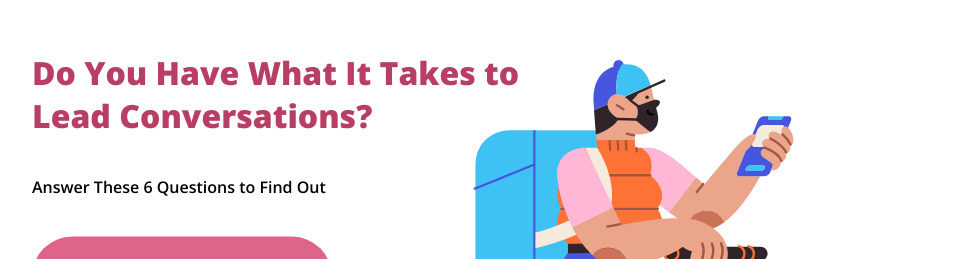
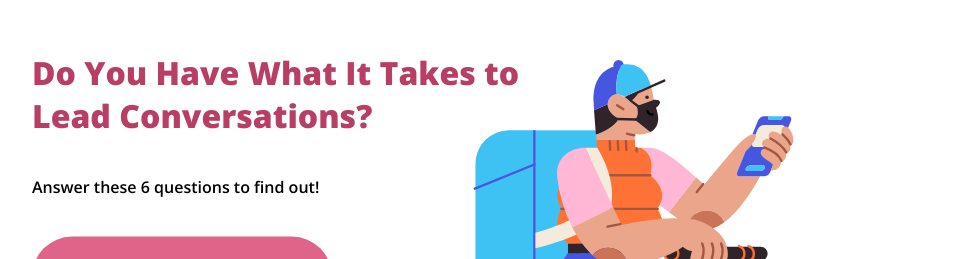
Before and after one commit to loreleim/alagame, a React (Create React App) app: page / in a window 1280 px wide. Shown: the part 216-475 px from the top of the page, without its empty margins (32-1003 px from the left). Built offline with nearby package versions, Linux system fonts and the light colour scheme.

Commit message:
Punctuation on hero

```diff
--- a/src/components/hero/index.js
+++ b/src/components/hero/index.js
@@ -26,7 +26,7 @@ export default class Hero extends Component {
         <div className={style.heroContainer}>
           <div className={style.heroLeft}>
             <h2>Do You Have What It Takes to Lead Conversations?</h2>
-            <p>Answer These 6 Questions to Find Out</p>
+            <p>Answer these 6 questions to find out!</p>
             <button className={style.heroButton} onClick={()=> this.beginButton()}>Begin</button>
           </div>
           <HeroSVG className={style.heroImage}></HeroSVG>
```
